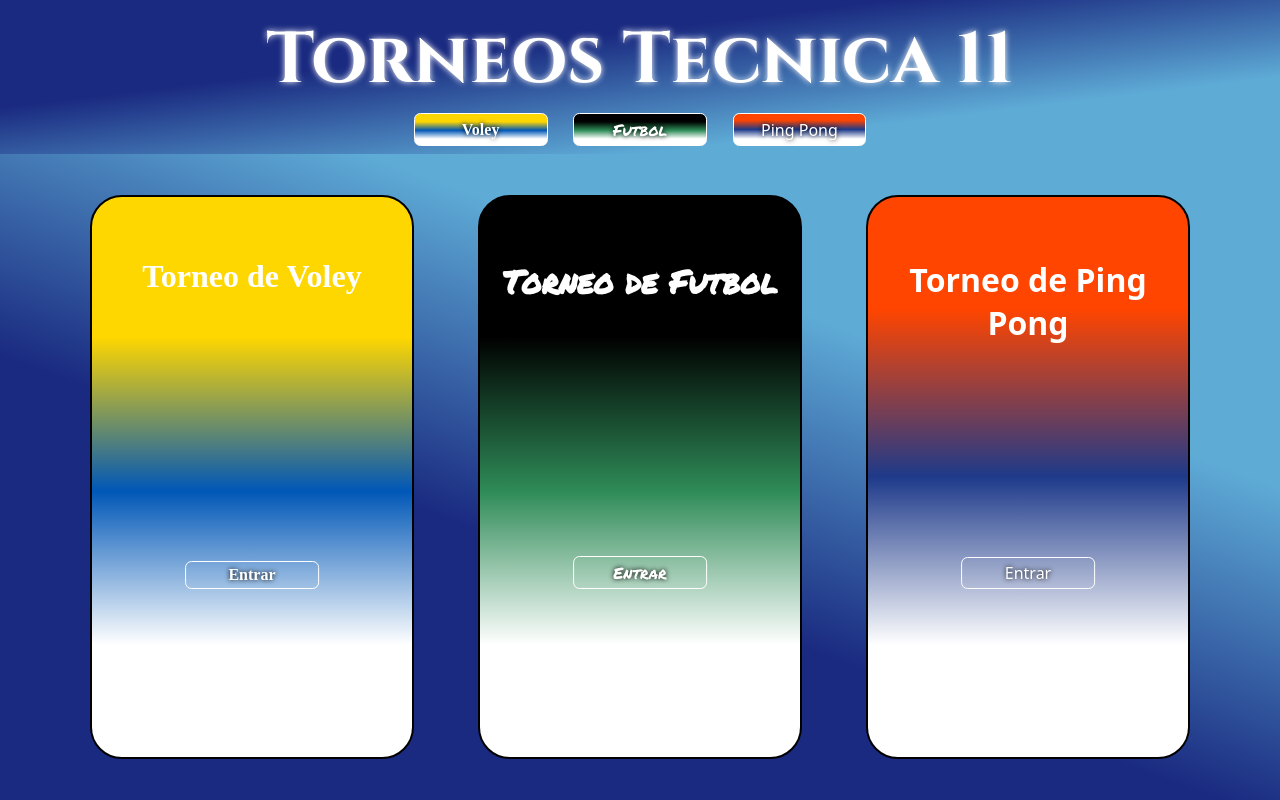
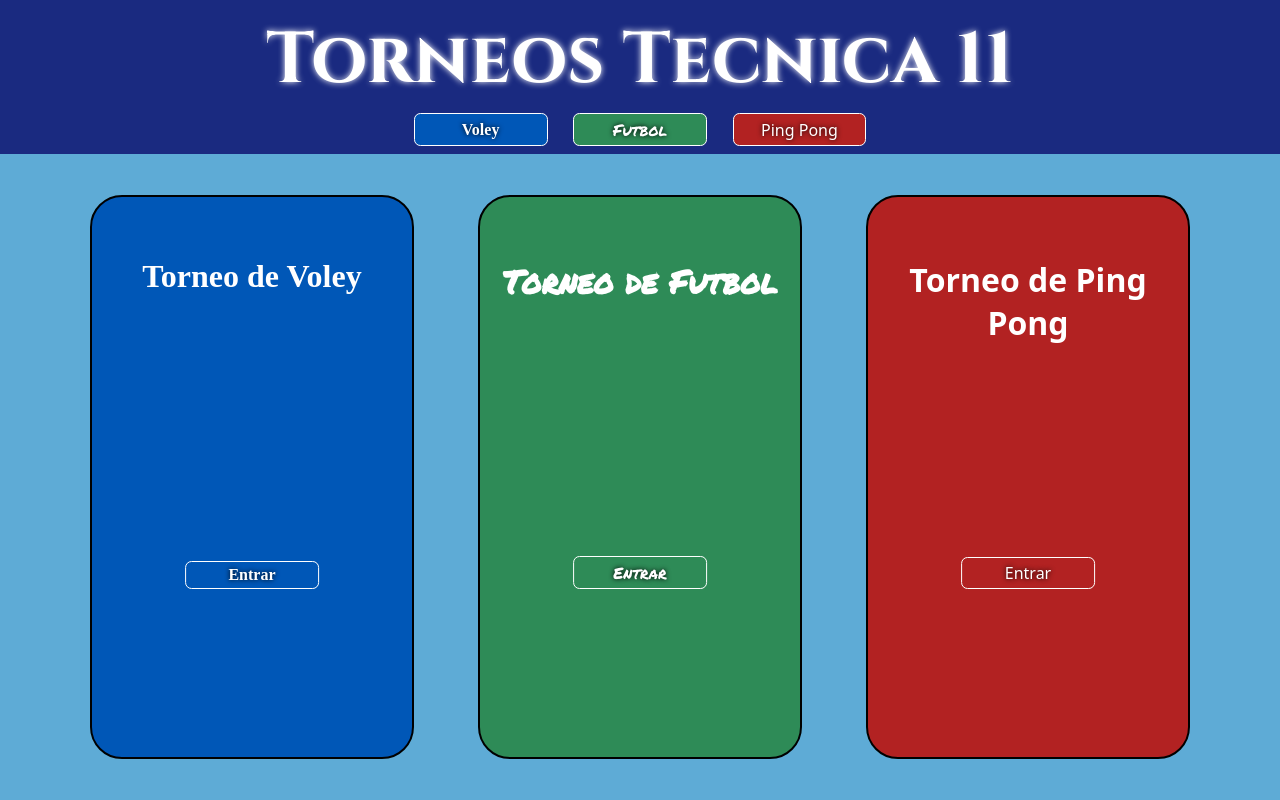
Before and after one commit to Tecnica11/torneo_interno, a plain HTML site: page index.html in a window 1280 px wide. Drawn offline with Linux system fonts and the light colour scheme; a web font is replaced by a local one.

Commit message:
Cambiar colores

```diff
--- a/style.css
+++ b/style.css
@@ -11,7 +11,7 @@ body {
 
 header {
     padding: 1vh 5vw;
-    background: linear-gradient(to right bottom, #1A2A80 35%, #5EABD6 75% );
+    background: #1A2A80;
 }
 
 a {
@@ -50,7 +50,7 @@ header div {
 }
 
 main {
-    background: linear-gradient(200deg, #5EABD6 30%, #1A2A80 60% ) ;
+    background:#5EABD6 ;
 }
 
 .contenedor {
@@ -87,7 +87,7 @@ main {
 .voley {
     font-family: "Felipa", serif;
     font-weight: 700;
-    background:  linear-gradient(to bottom, #FFD700  25%,#0057B7 , #fff 80%);
+    background: #0057B7;
 }
 
 #show1 {
@@ -98,7 +98,7 @@ main {
 .futbol {
     color: #fff;
     font-family: "Permanent Marker", cursive;
-    background:  linear-gradient(to bottom, #000 25%,#2E8B57, #fff 80%);
+    background:  #2E8B57;
 }
 
 #show2 {
@@ -108,7 +108,7 @@ main {
 
 .pinpon {
     font-family: "DynaPuff", system-ui;
-    background:  linear-gradient(to bottom, #FF4500 20%,#1E3A8A, #fff 80%);
+    background:  #B22222;
 }
 
 #show3 {
```
